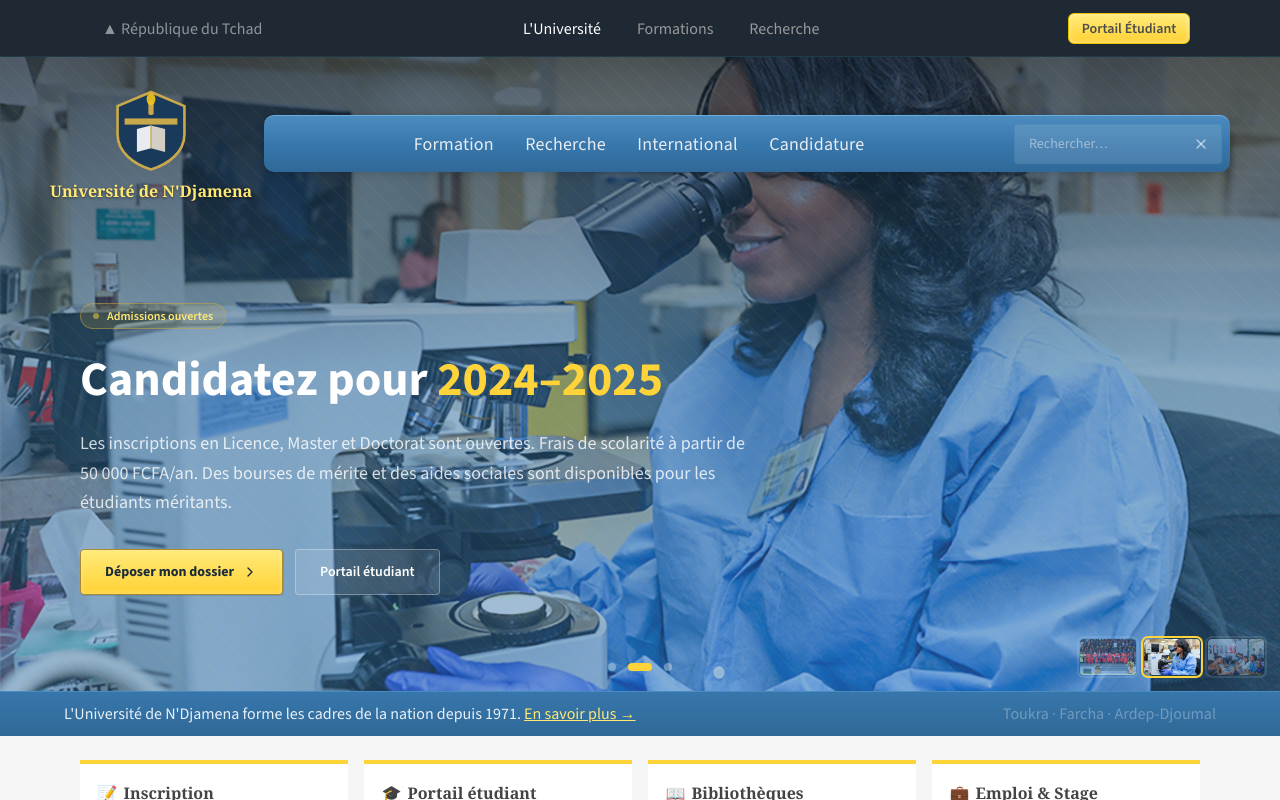
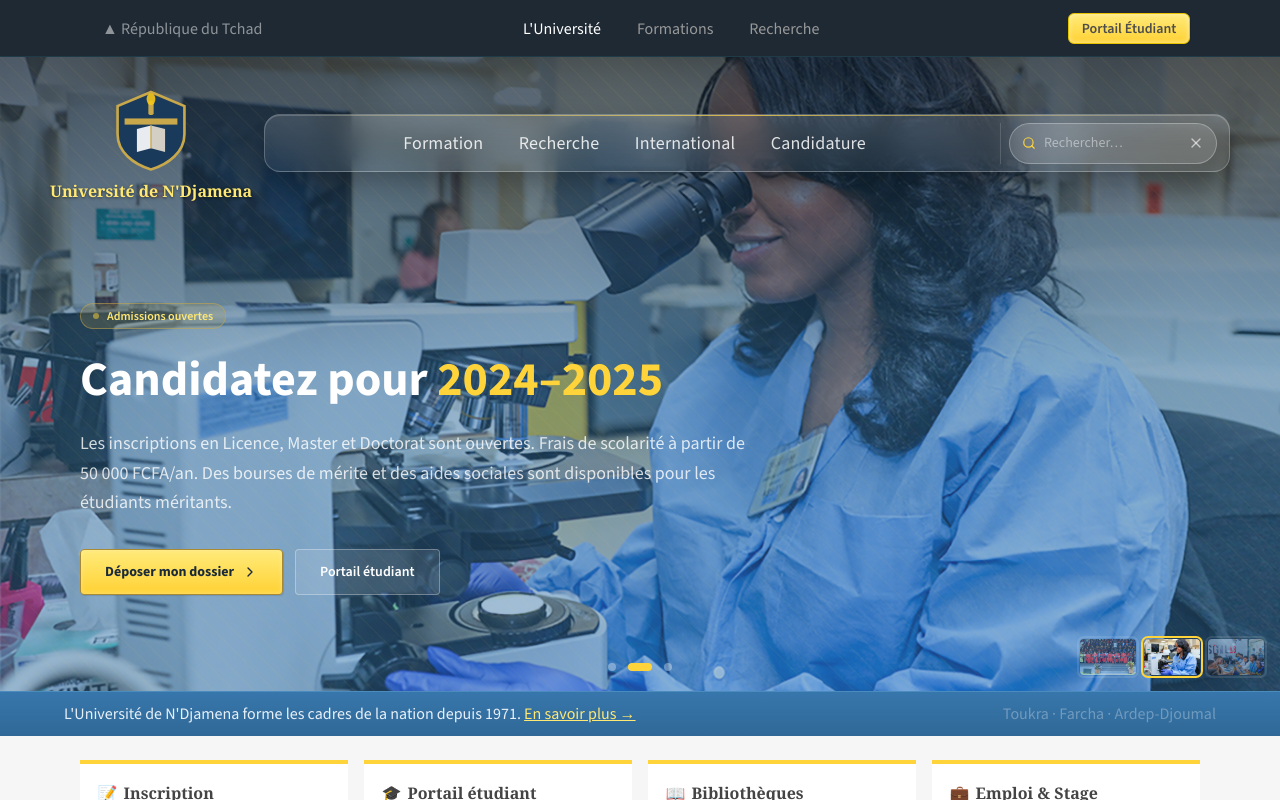
Before and after one commit to Barya696/universite-ndjamena-official-web, a React (Vite) app in the folder frontend/: page / in a window 1280 px wide. Both pictures are taken after a click on the button 1206 px from the left and 143 px from the top of the page. Shown: the top 800 px of the page. Built offline with nearby package versions, Linux system fonts and the light colour scheme.

Commit message:
Stylized Subnav

```diff
--- a/frontend/src/app/MainLayout.tsx
+++ b/frontend/src/app/MainLayout.tsx
@@ -2,6 +2,8 @@ import { useState, type CSSProperties } from "react";
 import { Search, Menu, X, ChevronDown, ArrowLeft } from "lucide-react";
 import { Link, useLocation } from "react-router";
 import { BRAND } from "./brand";
+
+const GOLD = BRAND.gold;
 
 interface NavItem {
   label: string;
@@ -200,64 +202,138 @@ function TopBarDropdown({
   );
 }
 
+// ─── Subnav ───────────────────────────────────────────────────────────────
+// This is the site's MAIN navbar: sticky, rendered once from MainLayout's
+// <header>, so it appears identically on every page. Content/placement is
+// unchanged from before — it's just been pulled out into its own named
+// component instead of living as inline JSX inside MainLayout.
+function Subnav({ isStudentPortal }: { isStudentPortal: boolean }) {
+  return (
+    <div
+      style={{
+        background: BRAND.nav.topBarBg,
+        borderBottom: `1px solid ${BRAND.nav.topBarBorder}`,
+      }}
+    >
+      <div className="max-w-[75rem] mx-auto px-4 md:px-[50px] py-2 flex items-center justify-between gap-3">
+        <div
+          className="hidden md:block"
+          style={{
+            ...topBarLinkStyle(),
+            color: "rgba(255,255,255,0.5)",
+          }}
+        >
+          ▲ République du Tchad
+        </div>
+
+        <div className="flex-1 flex items-center justify-center gap-1 md:gap-3 flex-wrap">
+          {TOPBAR_NAV_ITEMS.map((item, i) => (
+            <TopBarDropdown key={item.label} item={item} active={i === 0} />
+          ))}
+        </div>
+
+        {isStudentPortal ? (
+          <Link
+            to="/"
+            className="inline-flex items-center gap-1.5 rounded-[6px] font-semibold border transition-all duration-200 hover:brightness-105 text-xs sm:text-sm"
+            style={{
+              fontFamily: T1.fontFamily,
+              padding: "0.35em 0.9em 0.3em",
+              background: `linear-gradient(180deg, ${BRAND.navyLight} 10%, ${BRAND.navyMid} 90%)`,
+              color: "#ffffff",
+              borderColor: "#306998",
+              boxShadow:
+                "1px 1px 1px rgba(0,0,0,0.05), inset 0 0 5px rgba(255,255,255,0.3)",
+            }}
+          >
+            <ArrowLeft className="w-3.5 h-3.5" />
+            Retour à l'accueil
+          </Link>
+        ) : (
+          <Link
+            to="/portail-etudiant"
+            className="inline-flex items-center rounded-[6px] font-semibold border transition-all duration-200 hover:brightness-105 text-xs sm:text-sm"
+            style={{
+              fontFamily: T1.fontFamily,
+              padding: "0.35em 0.9em 0.3em",
+              background: `linear-gradient(180deg, ${BRAND.goldLight} 10%, ${BRAND.gold} 90%)`,
+              color: "#4d4d4d",
+              borderColor: "#e6c200",
+              boxShadow:
+                "1px 1px 1px rgba(0,0,0,0.05), inset 0 0 5px rgba(255,255,255,0.5)",
+            }}
+          >
+            Portail Étudiant
+          </Link>
+        )}
+      </div>
+    </div>
+  );
+}
+
+// ─── NavDropdown ──────────────────────────────────────────────────────────
+// Tier-1 item used inside HeroSubnav. Restyled: hover now reveals a slim
+// gold underline instead of a solid background block, and the dropdown
+// panel gets a soft glass look with a gold top accent + slide-in fade.
 function NavDropdown({ item }: { item: NavItem }) {
   return (
     <div className="relative group h-full flex items-center">
       <a
         href={item.href}
-        className="block whitespace-nowrap transition-colors duration-200 group-hover:text-white"
-        style={tier1LinkStyle}
+        className="relative flex items-center h-full whitespace-nowrap transition-colors duration-200"
+        style={{ ...tier1LinkStyle, color: "rgba(255,255,255,0.85)" }}
         onMouseEnter={(e) => {
-          const el = e.currentTarget;
-          el.style.color = BRAND.nav.linkActive;
-          el.style.background = BRAND.nav.linkActiveBg;
-          el.style.borderTop = `1px solid ${BRAND.nav.linkActiveBorderTop}`;
-          el.style.borderBottom = `1px solid ${BRAND.nav.linkActiveBorderBottom}`;
+          e.currentTarget.style.color = "#ffffff";
         }}
         onMouseLeave={(e) => {
-          const el = e.currentTarget;
-          el.style.color = BRAND.nav.link;
-          el.style.background = "transparent";
-          el.style.borderTop = "1px solid transparent";
-          el.style.borderBottom = "1px solid transparent";
+          e.currentTarget.style.color = "rgba(255,255,255,0.85)";
         }}
       >
         {item.label}
+        {/* gold underline indicator */}
+        <span
+          className="absolute left-4 right-4 bottom-1.5 h-[2px] rounded-full scale-x-0 group-hover:scale-x-100 transition-transform duration-200 origin-center"
+          style={{ background: GOLD }}
+        />
       </a>
 
-      <div className="absolute left-0 top-full pt-0 opacity-0 invisible group-hover:opacity-100 group-hover:visible transition-opacity duration-150">
+      <div className="absolute left-1/2 -translate-x-1/2 top-full pt-3 opacity-0 invisible translate-y-1 group-hover:opacity-100 group-hover:visible group-hover:translate-y-0 transition-all duration-200 z-50">
         <div
-          className="min-w-[14em] border-t"
+          className="min-w-[15em] rounded-lg overflow-hidden"
           style={{
-            background: BRAND.nav.dropdownBg,
-            borderTopColor: BRAND.nav.dropdownBorder,
-            boxShadow: "0 0.5em 0.5em rgba(0,0,0,0.25)",
+            background: "rgba(20,36,56,0.97)",
+            backdropFilter: "blur(10px)",
+            border: "1px solid rgba(255,255,255,0.1)",
+            boxShadow: "0 12px 28px rgba(0,0,0,0.35)",
           }}
         >
-          {item.links?.map((link, idx) => (
-            <a
-              key={link.label}
-              href={link.href ?? "#"}
-              className="block whitespace-nowrap transition-colors"
-              style={{
-                ...tier2LinkStyle,
-                borderTop:
-                  idx === 0
-                    ? "none"
-                    : `1px solid ${BRAND.nav.dropdownBorder}`,
-              }}
-              onMouseEnter={(e) => {
-                e.currentTarget.style.background = "rgba(255,255,255,0.35)";
-                e.currentTarget.style.color = BRAND.nav.dropdownLinkActive;
-              }}
-              onMouseLeave={(e) => {
-                e.currentTarget.style.background = "transparent";
-                e.currentTarget.style.color = BRAND.nav.dropdownLink;
-              }}
-            >
-              {link.label}
-            </a>
-          ))}
+          <div className="h-[3px]" style={{ background: `linear-gradient(90deg, ${GOLD}, rgba(200,168,75,0.3))` }} />
+          <div className="py-1.5">
+            {item.links?.map((link) => (
+              <a
+                key={link.label}
+                href={link.href ?? "#"}
+                className="flex items-center gap-2 whitespace-nowrap transition-all duration-150"
+                style={{
+                  ...tier2LinkStyle,
+                  color: "rgba(255,255,255,0.75)",
+                  borderLeft: "2px solid transparent",
+                }}
+                onMouseEnter={(e) => {
+                  e.currentTarget.style.background = "rgba(255,255,255,0.06)";
+                  e.currentTarget.style.color = "#ffffff";
+                  e.currentTarget.style.borderLeftColor = GOLD;
+                }}
+                onMouseLeave={(e) => {
+                  e.currentTarget.style.background = "transparent";
+                  e.currentTarget.style.color = "rgba(255,255,255,0.75)";
+                  e.currentTarget.style.borderLeftColor = "transparent";
+                }}
+              >
+                {link.label}
+              </a>
+            ))}
+          </div>
         </div>
       </div>
     </div>
@@ -268,6 +344,11 @@ interface MainLayoutProps {
   children: React.ReactNode;
 }
 
+// ─── HeroSubnav ───────────────────────────────────────────────────────────
+// The Homepage-only subnav (Formation / Recherche / International /
+// Candidature), rendered next to the crest in the hero. Restyled as a
+// frosted glass pill with a gold hairline accent, cleaner hover states,
+// and a refined search + mobile menu to match.
 export function HeroSubnav() {
   const [mobileMenuOpen, setMobileMenuOpen] = useState(false);
   const [searchOpen, setSearchOpen] = useState(false);
@@ -275,182 +356,199 @@ export function HeroSubnav() {
   const [expandedMobile, setExpandedMobile] = useState<string | null>(null);
 
   return (
-    <>
+    <div
+      className="relative overflow-visible flex-1"
+      style={{
+        background:
+          "linear-gradient(180deg, rgba(255,255,255,0.14), rgba(255,255,255,0.05))",
+        backdropFilter: "blur(14px)",
+        WebkitBackdropFilter: "blur(14px)",
+        border: "1px solid rgba(255,255,255,0.22)",
+        borderRadius: "16px",
+        boxShadow:
+          "0 10px 30px rgba(0,0,0,0.28), inset 0 1px 0 rgba(255,255,255,0.18)",
+      }}
+    >
+      {/* thin gold hairline across the top edge */}
       <div
-        className="border-t overflow-hidden flex-1"
+        className="absolute top-0 left-6 right-6 h-px pointer-events-none"
         style={{
-          background: BRAND.nav.bg,
-          borderTopColor: BRAND.nav.borderTop,
-          boxShadow: "0 0 10px rgba(0, 0, 0, 0.2)",
-          borderRadius: "10px",
+          background: `linear-gradient(90deg, transparent, ${GOLD}, transparent)`,
+          opacity: 0.7,
         }}
-      >
-        <div className="flex items-center justify-between h-14 gap-2 px-1 lg:px-2">
-          {/* Desktop navigation — python.org tier-1 */}
-          <nav className="hidden lg:flex items-stretch h-full flex-1 justify-center">
-            {NAV_ITEMS.map((item) =>
-              item.links ? (
-                <NavDropdown key={item.label} item={item} />
-              ) : (
-                <a
-                  key={item.label}
-                  href={item.href}
-                  className="flex items-center whitespace-nowrap transition-colors duration-200 hover:text-white"
-                  style={tier1LinkStyle}
-                >
-                  {item.label}
-                </a>
-              ),
-            )}
-          </nav>
+      />
 
-          {/* Actions */}
-          <div className="flex items-center gap-2 shrink-0">
-            {searchOpen ? (
-              <div
-                className="hidden md:flex items-center rounded-sm border overflow-hidden w-52"
+      <div className="flex items-center justify-between h-14 gap-2 px-2 lg:px-3">
+        {/* Desktop navigation */}
+        <nav className="hidden lg:flex items-stretch h-full flex-1 justify-center gap-1">
+          {NAV_ITEMS.map((item) =>
+            item.links ? (
+              <NavDropdown key={item.label} item={item} />
+            ) : (
+              <a
+                key={item.label}
+                href={item.href}
+                className="flex items-center whitespace-nowrap transition-colors duration-200"
+                style={{ ...tier1LinkStyle, color: "rgba(255,255,255,0.85)" }}
+                onMouseEnter={(e) => (e.currentTarget.style.color = "#ffffff")}
+                onMouseLeave={(e) =>
+                  (e.currentTarget.style.color = "rgba(255,255,255,0.85)")
+                }
+              >
+                {item.label}
+              </a>
+            ),
+          )}
+        </nav>
+
+        {/* Actions */}
+        <div className="flex items-center gap-1.5 shrink-0 lg:pl-2 lg:border-l lg:border-white/15">
+          {searchOpen ? (
+            <div
+              className="hidden md:flex items-center rounded-full border overflow-hidden w-52 transition-all duration-200"
+              style={{
+                background: "rgba(255,255,255,0.14)",
+                borderColor: "rgba(255,255,255,0.28)",
+              }}
+            >
+              <Search className="w-3.5 h-3.5 ml-3 shrink-0" style={{ color: GOLD }} />
+              <input
+                autoFocus
+                value={searchVal}
+                onChange={(e) => setSearchVal(e.target.value)}
+                onBlur={() => !searchVal && setSearchOpen(false)}
+                className="bg-transparent font-normal text-white placeholder:text-white/45 outline-none flex-1 min-w-0 pl-2 py-2"
                 style={{
-                  background: "rgba(255,255,255,0.12)",
-                  borderColor: BRAND.nav.dropdownBorder,
+                  fontFamily: T1.fontFamily,
+                  fontSize: T1.tier2Size,
+                  lineHeight: T1.tier2LineHeight,
                 }}
-              >
-                <input
-                  autoFocus
-                  value={searchVal}
-                  onChange={(e) => setSearchVal(e.target.value)}
-                  onBlur={() => !searchVal && setSearchOpen(false)}
-                  className="bg-transparent font-normal text-white placeholder:text-white/45 outline-none flex-1 min-w-0 pl-3.5 py-2"
-                  style={{
-                    fontFamily: T1.fontFamily,
-                    fontSize: T1.tier2Size,
-                    lineHeight: T1.tier2LineHeight,
-                  }}
-                  placeholder="Rechercher…"
-                />
-                <button
-                  type="button"
-                  className="px-3 py-2 text-white/60 hover:text-white transition-colors"
-                  onClick={() => {
-                    setSearchOpen(false);
-                    setSearchVal("");
-                  }}
-                  aria-label="Fermer la recherche"
-                >
-                  <X className="w-4 h-4" />
-                </button>
-              </div>
-            ) : (
+                placeholder="Rechercher…"
+              />
               <button
                 type="button"
-                className="hidden md:flex p-2 rounded-sm text-white/70 hover:text-white hover:bg-white/10 transition-colors"
-                onClick={() => setSearchOpen(true)}
-                aria-label="Rechercher"
+                className="px-3 py-2 text-white/60 hover:text-white transition-colors"
+                onClick={() => {
+                  setSearchOpen(false);
+                  setSearchVal("");
+                }}
+                aria-label="Fermer la recherche"
               >
-                <Search className="w-4 h-4" />
+                <X className="w-4 h-4" />
               </button>
-            )}
-
+            </div>
+          ) : (
             <button
               type="button"
-              className="lg:hidden p-2 rounded-sm text-white/80 hover:text-white hover:bg-white/10 transition-colors"
-              onClick={() => setMobileMenuOpen((v) => !v)}
-              aria-label="Menu"
+              className="hidden md:flex p-2 rounded-full text-white/75 hover:text-white hover:bg-white/12 transition-colors"
+              onClick={() => setSearchOpen(true)}
+              aria-label="Rechercher"
             >
-              {mobileMenuOpen ? (
-                <X className="w-5 h-5" />
-              ) : (
-                <Menu className="w-5 h-5" />
-              )}
+              <Search className="w-4 h-4" />
             </button>
+          )}
+
+          <button
+            type="button"
+            className="lg:hidden p-2 rounded-full text-white/85 hover:text-white hover:bg-white/12 transition-colors"
+            onClick={() => setMobileMenuOpen((v) => !v)}
+            aria-label="Menu"
+          >
+            {mobileMenuOpen ? (
+              <X className="w-5 h-5" />
+            ) : (
+              <Menu className="w-5 h-5" />
+            )}
+          </button>
+        </div>
+      </div>
+
+      {/* Mobile menu */}
+      {mobileMenuOpen && (
+        <div
+          className="lg:hidden overflow-hidden rounded-b-[16px]"
+          style={{
+            borderTop: "1px solid rgba(255,255,255,0.14)",
+            background: "rgba(15,28,45,0.92)",
+            backdropFilter: "blur(14px)",
+          }}
+        >
+          <div className="px-3 py-3">
+            <div
+              className="flex items-center gap-2 px-3.5 py-2.5 rounded-full border mb-3"
+              style={{
+                background: "rgba(255,255,255,0.1)",
+                borderColor: "rgba(255,255,255,0.22)",
+              }}
+            >
+              <Search className="w-4 h-4 shrink-0" style={{ color: GOLD }} />
+              <input
+                value={searchVal}
+                onChange={(e) => setSearchVal(e.target.value)}
+                className="bg-transparent font-normal text-white placeholder:text-white/45 outline-none w-full"
+                style={{
+                  fontFamily: T1.fontFamily,
+                  fontSize: T1.tier2Size,
+                  lineHeight: T1.tier2LineHeight,
+                }}
+                placeholder="Rechercher…"
+              />
+            </div>
+
+            {NAV_ITEMS.map((item) => (
+              <div key={item.label} className="border-b border-white/8 last:border-0">
+                {item.links ? (
+                  <>
+                    <button
+                      type="button"
+                      className="flex w-full items-center justify-between text-left text-white/90"
+                      style={tier1LinkStyle}
+                      onClick={() =>
+                        setExpandedMobile((v) =>
+                          v === item.label ? null : item.label,
+                        )
+                      }
+                    >
+                      {item.label}
+                      <ChevronDown
+                        className={`w-4 h-4 text-white/50 transition-transform duration-200 ${
+                          expandedMobile === item.label ? "rotate-180" : ""
+                        }`}
+                      />
+                    </button>
+                    {expandedMobile === item.label && (
+                      <div className="pb-3 pl-3 space-y-1 border-l-2" style={{ borderColor: "rgba(200,168,75,0.4)" }}>
+                        {item.links.map((link) => (
+                          <a
+                            key={link.label}
+                            href={link.href ?? "#"}
+                            className="block pl-3 transition-colors"
+                            style={{
+                              ...tier2LinkStyle,
+                              color: "rgba(255,255,255,0.75)",
+                            }}
+                          >
+                            {link.label}
+                          </a>
+                        ))}
+                      </div>
+                    )}
+                  </>
+                ) : (
+                  <a
+                    href={item.href}
+                    className="block text-white/90"
+                    style={tier1LinkStyle}
+                  >
+                    {item.label}
+                  </a>
+                )}
+              </div>
+            ))}
           </div>
         </div>
-
-        {/* Mobile menu */}
-        {mobileMenuOpen && (
-          <div
-            className="lg:hidden border-t overflow-hidden"
-            style={{
-              borderColor: BRAND.nav.mobileBorder,
-              background: BRAND.nav.mobileBg,
-            }}
-          >
-            <div className="px-3 py-3">
-              <div
-                className="flex items-center gap-2 px-3.5 py-2.5 rounded-sm border mb-3"
-                style={{
-                  background: "rgba(255,255,255,0.12)",
-                  borderColor: BRAND.nav.dropdownBorder,
-                }}
-              >
-                <Search className="w-4 h-4 shrink-0" style={{ color: BRAND.gold }} />
-                <input
-                  value={searchVal}
-                  onChange={(e) => setSearchVal(e.target.value)}
-                  className="bg-transparent font-normal text-white placeholder:text-white/45 outline-none w-full"
-                  style={{
-                    fontFamily: T1.fontFamily,
-                    fontSize: T1.tier2Size,
-                    lineHeight: T1.tier2LineHeight,
-                  }}
-                  placeholder="Rechercher…"
-                />
-              </div>
-
-              {NAV_ITEMS.map((item) => (
-                <div key={item.label} className="border-b border-white/5 last:border-0">
-                  {item.links ? (
-                    <>
-                      <button
-                        type="button"
-                        className="flex w-full items-center justify-between text-left text-white/90"
-                        style={tier1LinkStyle}
-                        onClick={() =>
-                          setExpandedMobile((v) =>
-                            v === item.label ? null : item.label,
-                          )
-                        }
-                      >
-                        {item.label}
-                        <ChevronDown
-                          className={`w-4 h-4 text-white/50 transition-transform duration-200 ${
-                            expandedMobile === item.label ? "rotate-180" : ""
-                          }`}
-                        />
-                      </button>
-                      {expandedMobile === item.label && (
-                        <div className="pb-3 pl-3 space-y-1">
-                          {item.links.map((link) => (
-                            <a
-                              key={link.label}
-                              href={link.href ?? "#"}
-                              className="block transition-colors"
-                              style={{
-                                ...tier2LinkStyle,
-                                color: "rgba(255,255,255,0.75)",
-                              }}
-                            >
-                              {link.label}
-                            </a>
-                          ))}
-                        </div>
-                      )}
-                    </>
-                  ) : (
-                    <a
-                      href={item.href}
-                      className="block text-white/90"
-                      style={tier1LinkStyle}
-                    >
-                      {item.label}
-                    </a>
-                  )}
-                </div>
-              ))}
-            </div>
-          </div>
-        )}
-      </div>
-    </>
+      )}
+    </div>
   );
 }
 
@@ -473,64 +571,9 @@ export default function MainLayout({ children }: MainLayoutProps) {
         className="relative"
         style={{ "--header-stack": HEADER_STACK_HEIGHT } as CSSProperties}
       >
-        {/* Top subnav — upper centered with 3 elements + Student Portal button */}
+        {/* Main navbar — sticky on every page */}
         <header className="sticky top-0 z-50">
-          <div
-            style={{
-              background: BRAND.nav.topBarBg,
-              borderBottom: `1px solid ${BRAND.nav.topBarBorder}`,
-            }}
-          >
-            <div className="max-w-[75rem] mx-auto px-4 md:px-[50px] py-2 flex items-center justify-between gap-3">
-              <div className="hidden md:block" style={{
-                ...topBarLinkStyle(),
-                color: "rgba(255,255,255,0.5)",
-              }}>
-                ▲ République du Tchad
-              </div>
-
-              <div className="flex-1 flex items-center justify-center gap-1 md:gap-3 flex-wrap">
-                {TOPBAR_NAV_ITEMS.map((item, i) => (
-                  <TopBarDropdown key={item.label} item={item} active={i === 0} />
-                ))}
-              </div>
-
-              {isStudentPortal ? (
-                <Link
-                  to="/"
-                  className="inline-flex items-center gap-1.5 rounded-[6px] font-semibold border transition-all duration-200 hover:brightness-105 text-xs sm:text-sm"
-                  style={{
-                    fontFamily: T1.fontFamily,
-                    padding: "0.35em 0.9em 0.3em",
-                    background: `linear-gradient(180deg, ${BRAND.navyLight} 10%, ${BRAND.navyMid} 90%)`,
-                    color: "#ffffff",
-                    borderColor: "#306998",
-                    boxShadow:
-                      "1px 1px 1px rgba(0,0,0,0.05), inset 0 0 5px rgba(255,255,255,0.3)",
-                  }}
-                >
-                  <ArrowLeft className="w-3.5 h-3.5" />
-                  Retour à l'accueil
-                </Link>
-              ) : (
-                <Link
-                  to="/portail-etudiant"
-                  className="inline-flex items-center rounded-[6px] font-semibold border transition-all duration-200 hover:brightness-105 text-xs sm:text-sm"
-                  style={{
-                    fontFamily: T1.fontFamily,
-                    padding: "0.35em 0.9em 0.3em",
-                    background: `linear-gradient(180deg, ${BRAND.goldLight} 10%, ${BRAND.gold} 90%)`,
-                    color: "#4d4d4d",
-                    borderColor: "#e6c200",
-                    boxShadow:
-                      "1px 1px 1px rgba(0,0,0,0.05), inset 0 0 5px rgba(255,255,255,0.5)",
-                  }}
-                >
-                  Portail Étudiant
-                </Link>
-              )}
-            </div>
-          </div>
+          <Subnav isStudentPortal={isStudentPortal} />
         </header>
 
         <main className="relative">{children}</main>
```
